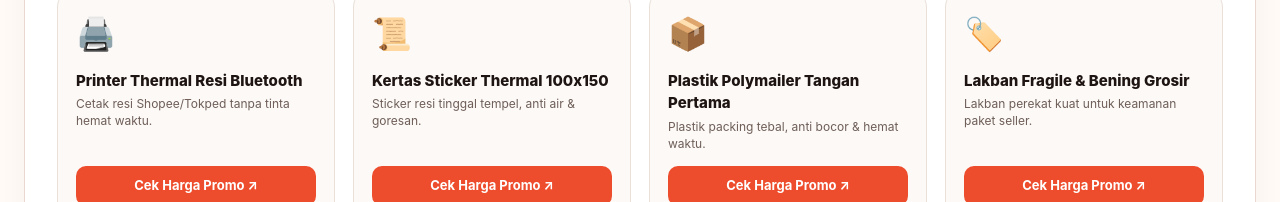
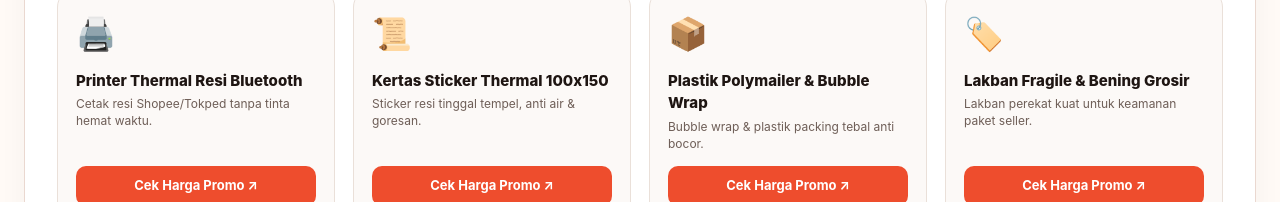
Before and after one commit to haadziqf/alkulator-harga-shopee, a Next.js app: page / in a window 1280 px wide. Shown: the part 2507-2709 px from the top of the page. Built offline with nearby package versions, Linux system fonts and the light colour scheme.

Commit message:
Update Shopee Affiliate shortlinks for printer, thermal paper, lakban, and bubble wrap

```diff
--- a/app/page.tsx
+++ b/app/page.tsx
@@ -157,25 +157,25 @@ const AFFILIATE_PRODUCTS = [
     icon: "🖨️",
     title: "Printer Thermal Resi Bluetooth",
     desc: "Cetak resi Shopee/Tokped tanpa tinta hemat waktu.",
-    link: "https://shopee.co.id/search?keyword=printer%20thermal%20resi",
+    link: "https://s.shopee.co.id/9zwVusYu0M",
   },
   {
     icon: "📜",
     title: "Kertas Sticker Thermal 100x150",
     desc: "Sticker resi tinggal tempel, anti air & goresan.",
-    link: "https://shopee.co.id/search?keyword=kertas%20thermal%20100x150",
+    link: "https://s.shopee.co.id/8pkYWdJ9Mq",
   },
   {
     icon: "📦",
-    title: "Plastik Polymailer Tangan Pertama",
-    desc: "Plastik packing tebal, anti bocor & hemat waktu.",
-    link: "https://shopee.co.id/search?keyword=plastik%20polymailer%20packing",
+    title: "Plastik Polymailer & Bubble Wrap",
+    desc: "Bubble wrap & plastik packing tebal anti bocor.",
+    link: "https://s.shopee.co.id/qiH05JVm4",
   },
   {
     icon: "🏷️",
     title: "Lakban Fragile & Bening Grosir",
     desc: "Lakban perekat kuat untuk keamanan paket seller.",
-    link: "https://shopee.co.id/search?keyword=lakban%20fragile",
+    link: "https://s.shopee.co.id/qiH05JVm4",
   },
 ];
 
```
